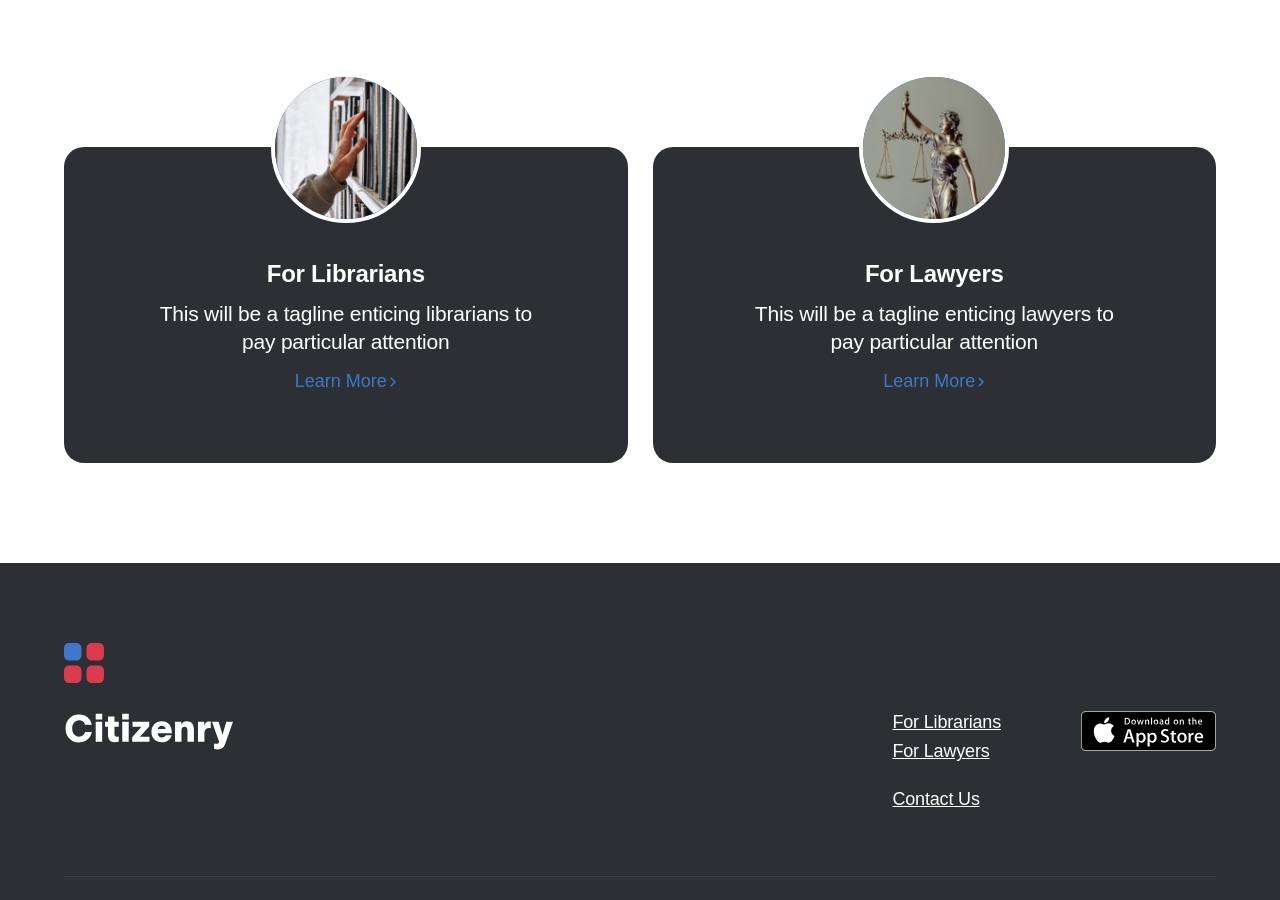
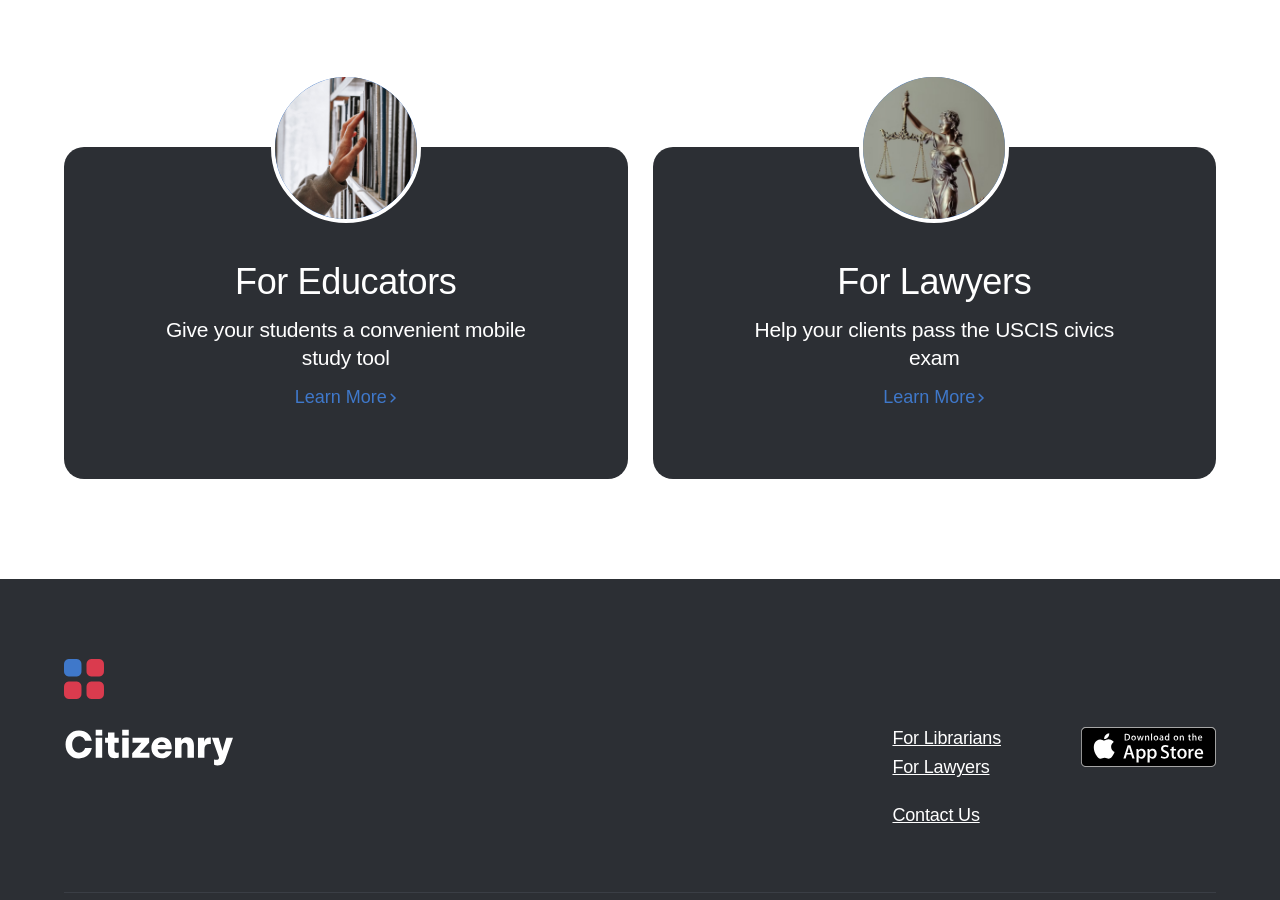
Before and after one commit to citizenryapp/website, a Jekyll site: the page built from index.markdown, in a window 1280 px wide and 900 px high, scrolled down 2844 px. Built offline with Jekyll 4.4.1, drawn with Linux system fonts in a browser that asks for light colours; some web fonts are replaced.

Commit message:
Update home.html

```diff
--- a/_layouts/home.html
+++ b/_layouts/home.html
@@ -156,8 +156,8 @@
           <img src="/assets/images/librarians.jpg" alt="">
         </div>
         <div class="feature__text">
-          <h2 class="type-h3">For Librarians</h2>
-          <p class="type-p1">This will be a tagline enticing librarians to pay particular attention</p>
+          <h2 class="type-h2">For Educators</h2>
+          <p class="type-p1">Give your students a convenient mobile study tool</p>
           <div class="feature__link">
             <a href="/for-librarians" class="link">Learn More</a>
           </div>
@@ -171,8 +171,8 @@
           <img src="/assets/images/lawyers.jpg" alt="">
         </div>
         <div class="feature__text">
-          <h2 class="type-h3">For Lawyers</h2>
-          <p class="type-p1">This will be a tagline enticing lawyers to pay particular attention</p>
+          <h2 class="type-h2">For Lawyers</h2>
+          <p class="type-p1">Help your clients pass the USCIS civics exam</p>
           <div class="feature__link">
             <a href="/for-lawyers" class="link">Learn More</a>
           </div>
```
